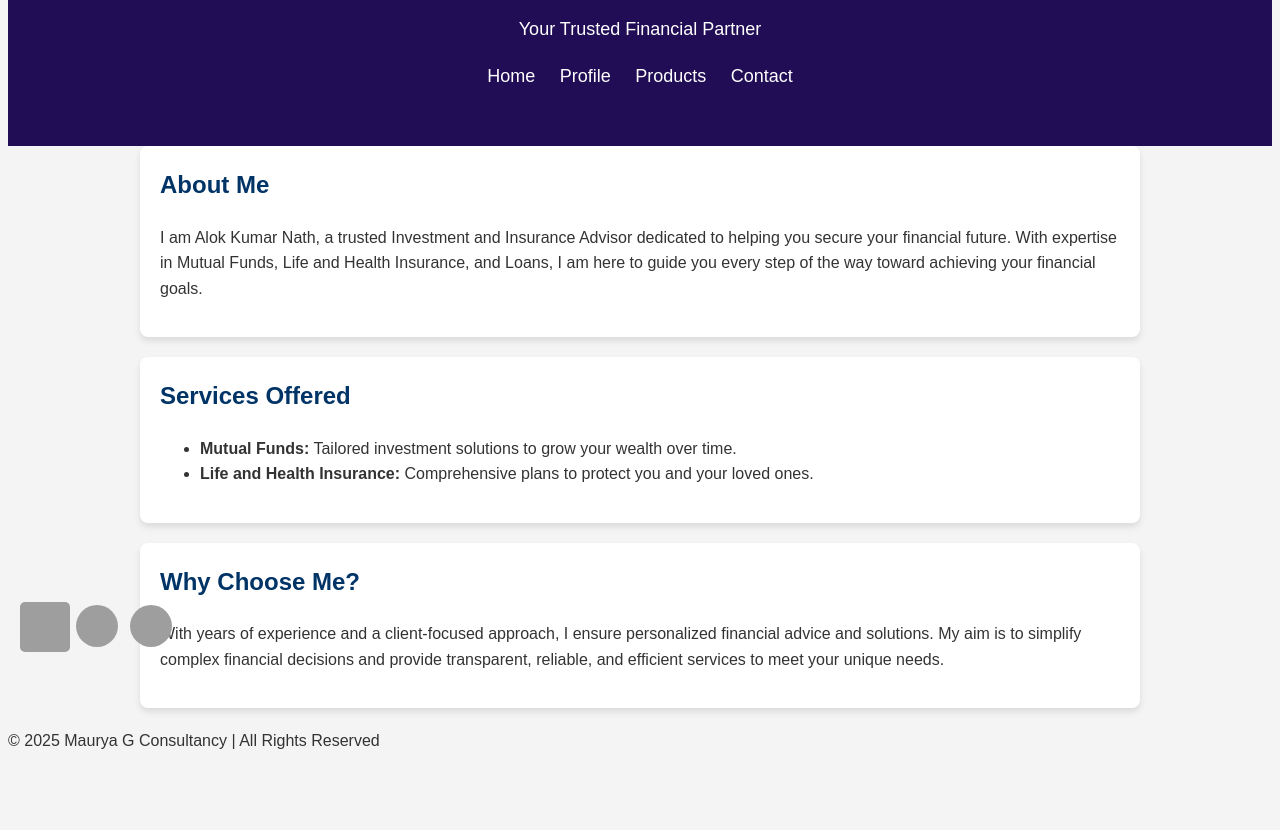
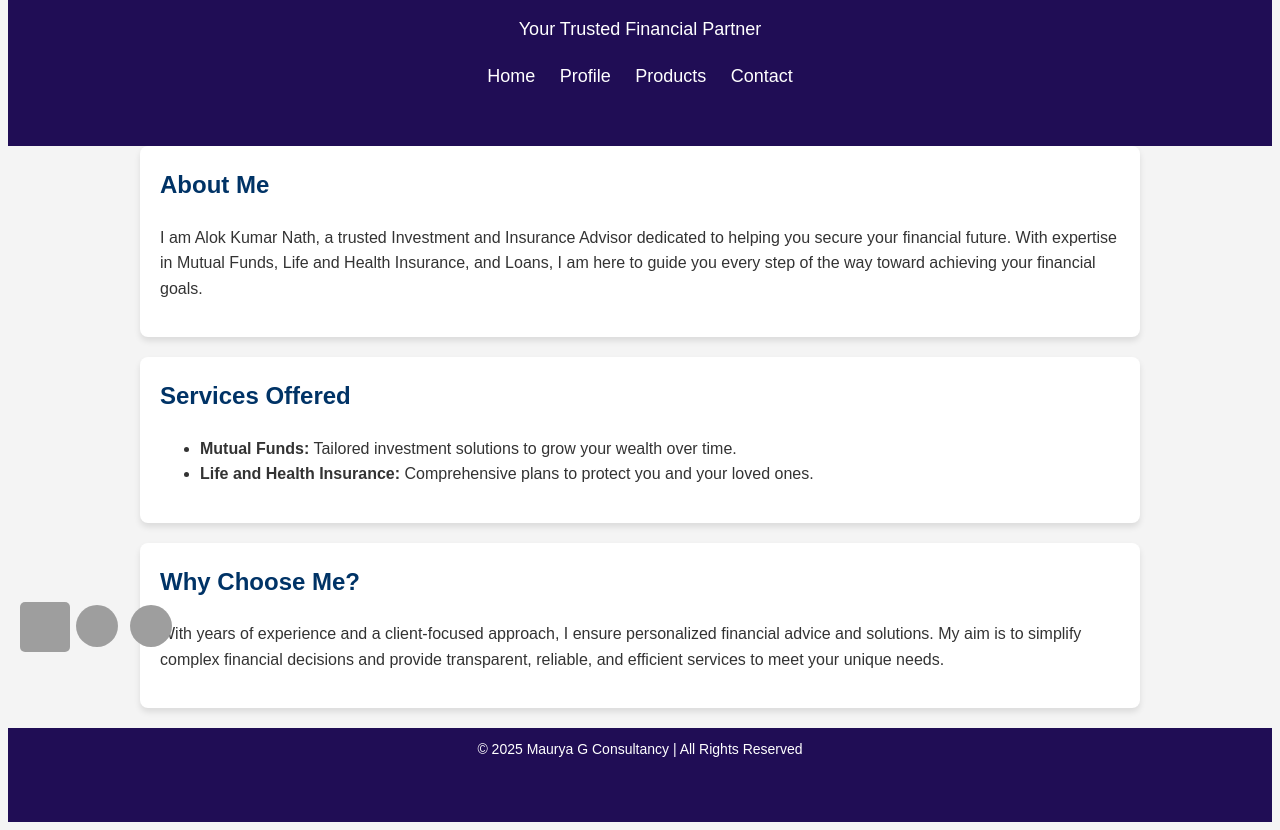
Before and after one commit to gyanchandmaurya/LIC02_Dhananjay_Kanojiya, a plain HTML site: page LIC_Profile.html in a window 1280 px wide. Shown: the part 133-963 px from the top of the page. Drawn offline with Linux system fonts and the light colour scheme; grey boxes are pictures that could not be loaded.

Commit message:
Update LIC_Profile.html

```diff
--- a/LIC_Profile.html
+++ b/LIC_Profile.html
@@ -69,6 +69,8 @@
 </div>
 </div>
 
+   <!-- Footer Section -->
+  <footer>
     <div class="container">
     <!--WhatsApp Chat floting-->
     <a href="https://wa.me/9324002133" target="_blank"><div id="chat"></div> </a>
```
